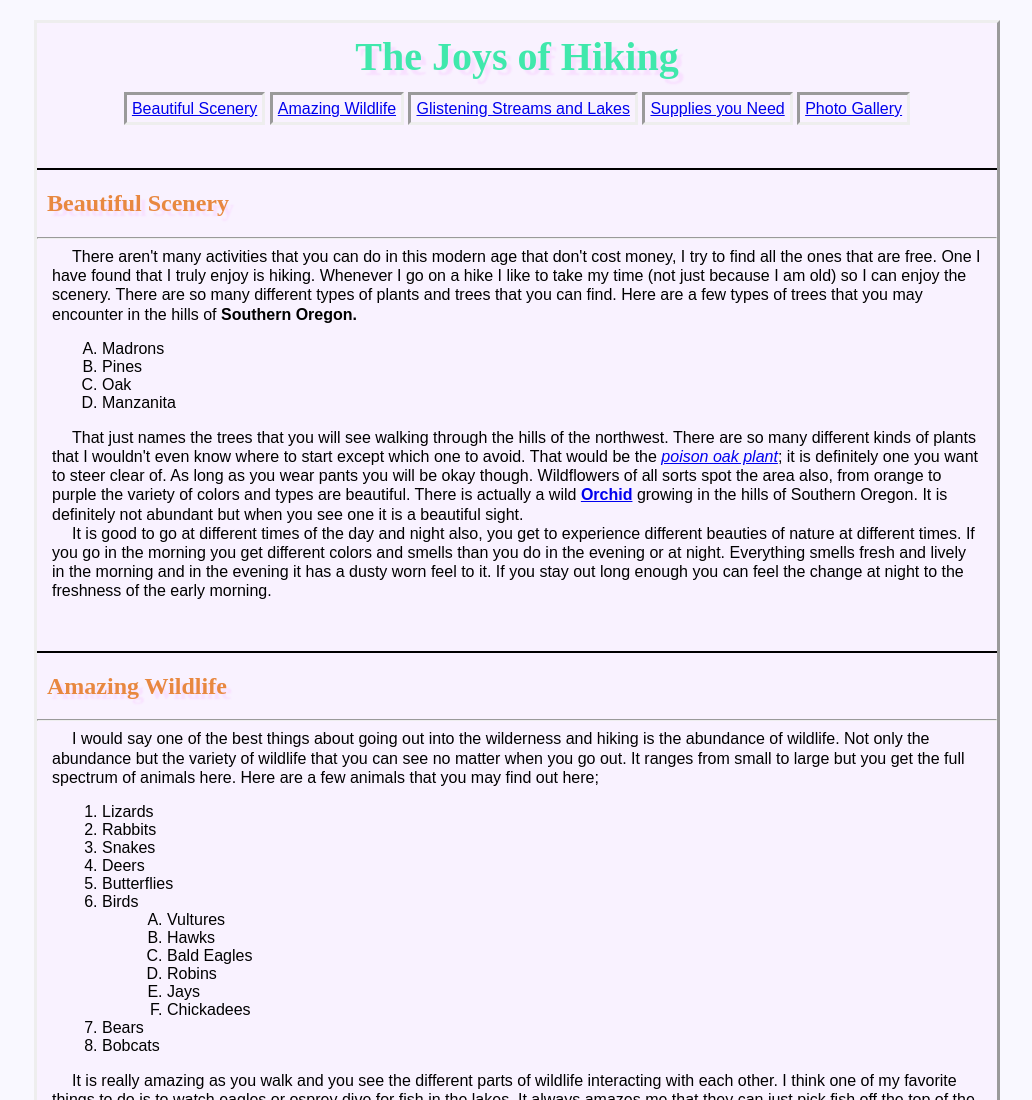
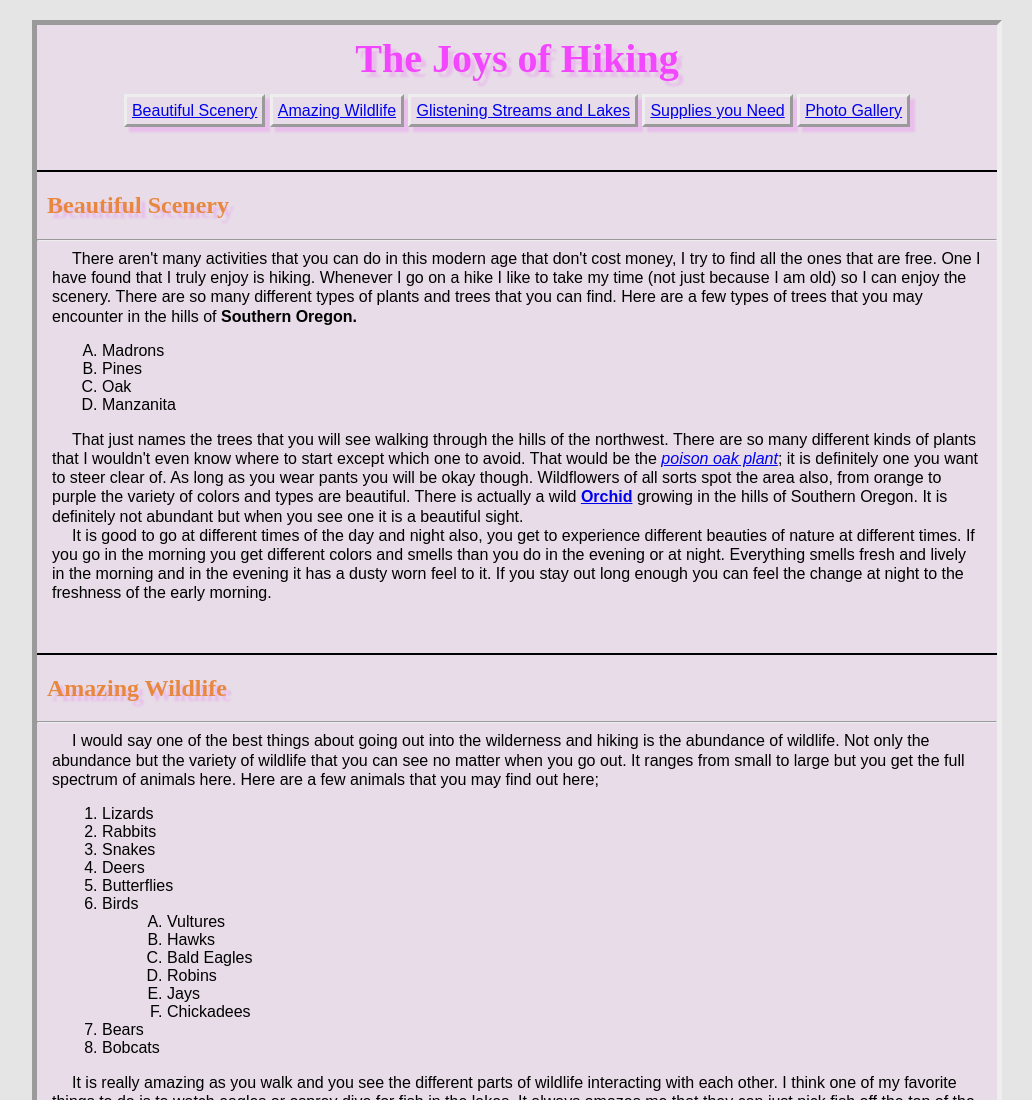
Before and after one commit to DaveGall/dws1, a plain HTML site: page project2/index.html in a window 1280 px wide. Shown: the top 1100 px of the page, without its empty margins (123-1155 px from the left). Drawn offline with Linux system fonts and the light colour scheme.

Commit message:
Updating
Added a few affects with my css and I am commenting on my HTML page to
help understand what is going on.

```diff
--- a/project2/css/main.css
+++ b/project2/css/main.css
@@ -1,30 +1,31 @@
 body {
 	font-family: Arial, Verdana, sans-serif;
-	background-color: rgba(154, 150, 255, .06);
+	background-color: rgba(00, 00, 00, .1);
 	}
 @font-face {
 	font-family: 'Cinzel', serif;
 	src: url(http://fonts.googleapis.com/css?family=Cinzel:400,700,900);
 	}
 #page {
-	border-style: outset;
-	background-color: rgba(243, 70, 255, .03);
+	border-style: inset;
+	border-width: 5px;
+	background-color: rgba(243, 70, 255, .06);
 	width: 960px;
 	margin: 20px auto 20px auto;
 
 	}
 #top {
-	text-shadow: 5px 5px 2px rgba(243, 70, 255, .1);
+	text-shadow: 5px 5px 2px rgba(243, 70, 255, .2);
 	font-family: 'Cinzel', serif;
-	color: #40e8ac;
+	color: #f346ff;
 	text-align: center;
 	margin: 10px auto 20px auto;
 	font-size: 250%;
 	font-weight: bold;
 	}
 #menu a{
-
-	border-style: inset;
+	box-shadow: 5px 5px 2px rgba(243, 70, 255, .2);
+	border-style: outset;
 	display: inline;
 	padding: 5px;
 	}
@@ -37,7 +38,7 @@ body {
 	}
 h2, h3 {
 	font-family: 'Cinzel', serif;
-	text-shadow: 5px 5px 2px rgba(243, 70, 255, .1);
+	text-shadow: 5px 5px 2px rgba(243, 70, 255, .2);
 	border-top: 2px double #000000;
 	padding-top: 20px;
 	margin-top: 50px;
@@ -51,6 +52,8 @@ p {
 	margin: 0px 15px 0px;
 	}
 .back {
+
+
 	margin-top: 15px;
 	text-align: center;
 	}
--- a/project2/index.html
+++ b/project2/index.html
@@ -1,16 +1,17 @@
 <!DOCTYPE html>
+<!-- Setting the language of the page to english. -->
 <html lang="en">
 	<head>
 		<meta charset="utf-8" />
-		<title>Hiking</title>
-		<link href="css/main.css" type="text/css" rel="stylesheet" />
+		<title>Hiking</title> <!-- Title that shows up in the browser or tab -->
+		<link href="css/main.css" type="text/css" rel="stylesheet" /> <!-- Links this HTML document to my main.css file -->
 	</head>
 	<body>
-		<div id="page">
+		<div id="page"><!-- Added a div tag to group the whole page so that I can center it in the browser window -->
 
-			<h1 id="top">The Joys of Hiking</h1>
+			<h1 id="top">The Joys of Hiking</h1><!-- The main heading on my page. What the page is about -->
 
-			<div id="menu">
+			<div id="menu"><!-- Changed this to a div tag so that I could group and create an inline menu style list with my page links -->
 			<a href="#scenery">Beautiful Scenery</a>
 			<a href="#wildlife">Amazing Wildlife</a>
 			<a href="#water">Glistening Streams and Lakes</a>
```
